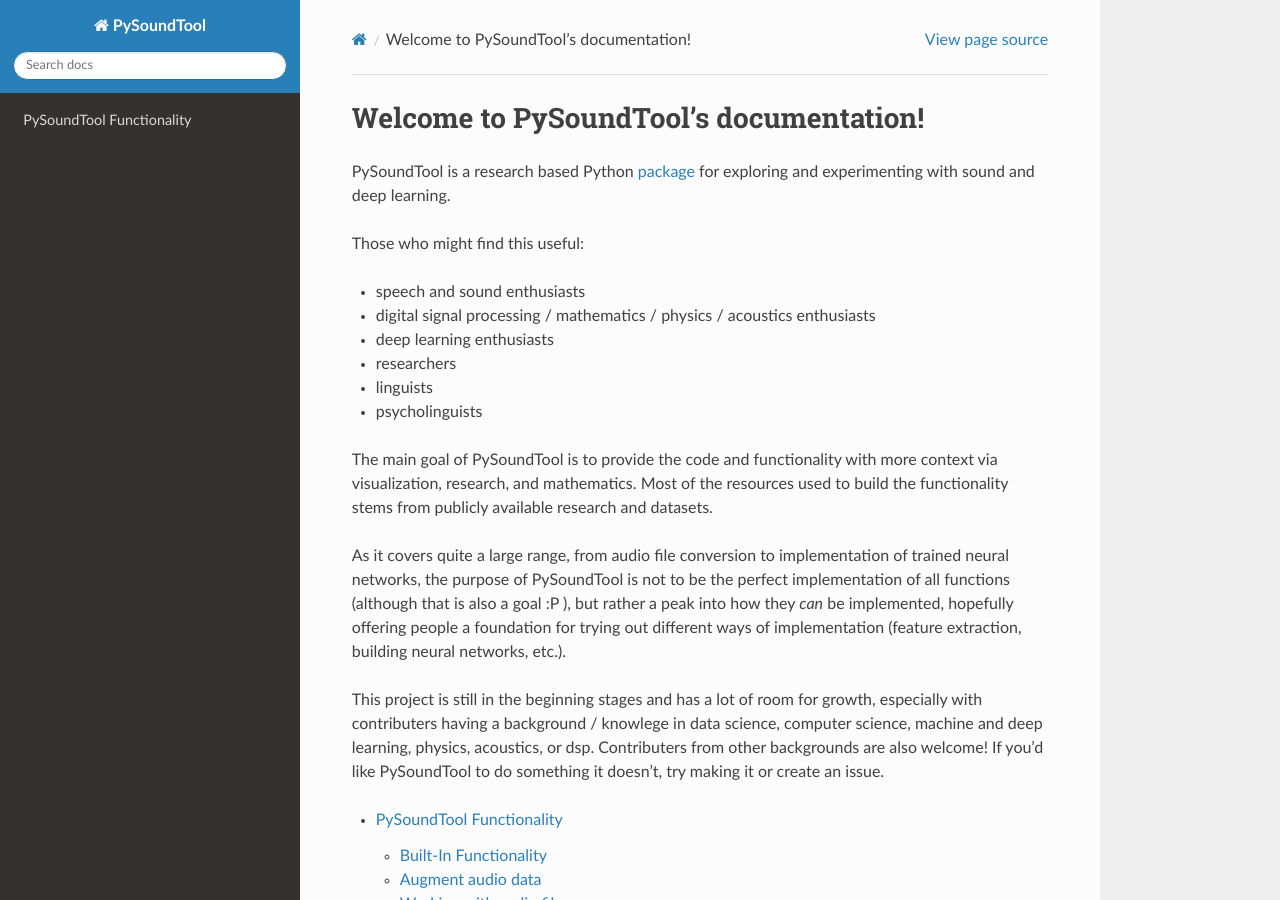
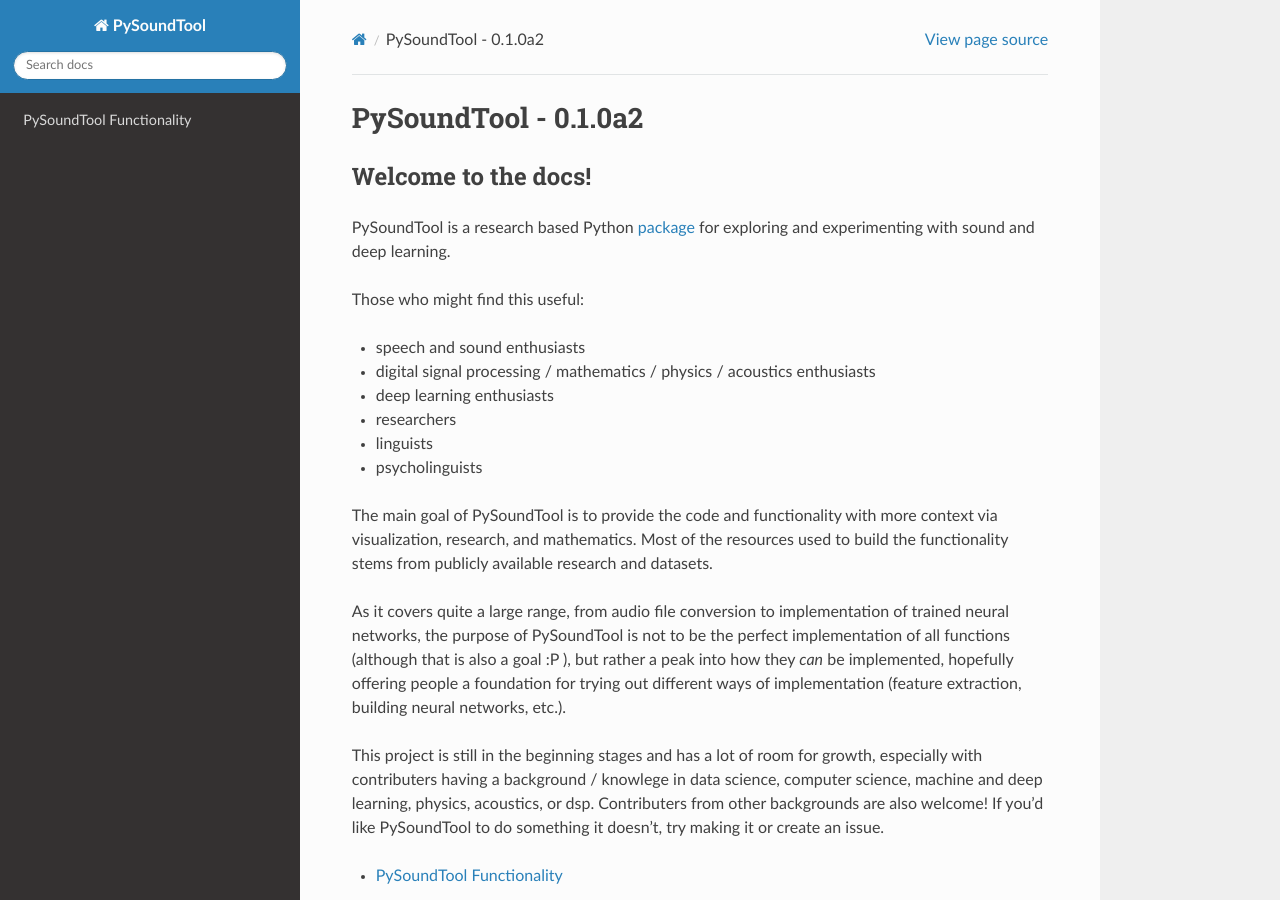
Before and after one commit to a-n-rose/Python-Sound-Tool, a Sphinx documentation site: the page built from docs/source/index.rst, in a window 1280 px wide and 900 px high. Built offline with Sphinx 7.4.7 and the Read the Docs theme 2.0.0, drawn with Linux system fonts in a browser that asks for light colours; formulas are drawn with MathJax 3.

Commit message:
Added Version to documentation

```diff
--- a/docs/source/index.rst
+++ b/docs/source/index.rst
@@ -3,8 +3,11 @@
    You can adapt this file completely to your liking, but it should at least
    contain the root `toctree` directive.
 
-Welcome to PySoundTool's documentation!
-=======================================
+PySoundTool - 0.1.0a2
+=====================
+
+Welcome to the docs!
+--------------------
 
 PySoundTool is a research based Python package_ for exploring and experimenting with sound and deep learning.
 
```
